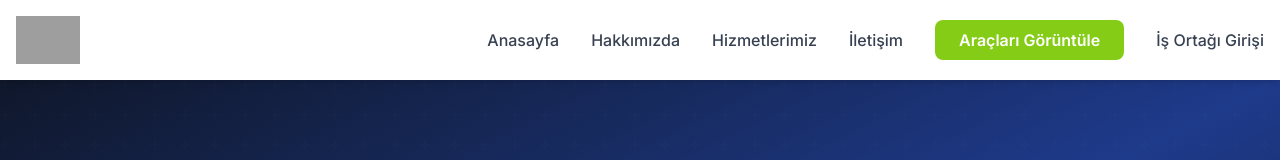
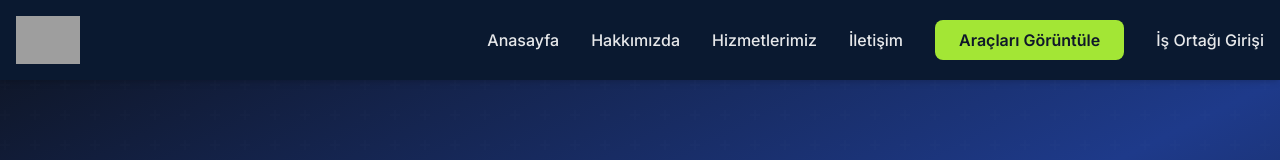
Before and after one commit to sinanzenbil-lgtm/carflex, a Next.js app: page / in a window 1280 px wide. Shown: the top 160 px of the page. Built offline with nearby package versions, Linux system fonts and the light colour scheme; grey boxes are pictures that could not be loaded.

Commit message:
Update header to navy top bar

```diff
--- a/app/components/Header.tsx
+++ b/app/components/Header.tsx
@@ -16,7 +16,7 @@ export default function Header() {
   ]
 
   return (
-    <header className="fixed top-0 left-0 right-0 z-50 bg-white/95 backdrop-blur-sm shadow-md">
+    <header className="fixed top-0 left-0 right-0 z-50 bg-[#0a1930] shadow-md">
       <div className="container mx-auto px-4">
         <div className="flex items-center justify-between h-20">
           {/* Logo */}
@@ -37,21 +37,21 @@ export default function Header() {
               <Link
                 key={item.href}
                 href={item.href}
-                className="text-gray-700 hover:text-lime-500 font-medium transition-colors relative group"
+                className="text-white/90 hover:text-lime-400 font-medium transition-colors relative group"
               >
                 {item.label}
-                <span className="absolute bottom-0 left-0 w-0 h-0.5 bg-lime-500 group-hover:w-full transition-all duration-300"></span>
+                <span className="absolute bottom-0 left-0 w-0 h-0.5 bg-lime-400 group-hover:w-full transition-all duration-300"></span>
               </Link>
             ))}
             <Link
               href="/vehicles"
-              className="bg-lime-500 text-white px-6 py-2 rounded-lg font-semibold hover:bg-lime-600 transition-colors"
+              className="bg-lime-400 text-slate-900 px-6 py-2 rounded-lg font-semibold hover:bg-lime-300 transition-colors"
             >
               Araçları Görüntüle
             </Link>
             <Link
               href="/login"
-              className="text-gray-700 hover:text-lime-500 font-medium transition-colors"
+              className="text-white/90 hover:text-lime-400 font-medium transition-colors"
             >
               İş Ortağı Girişi
             </Link>
@@ -60,7 +60,7 @@ export default function Header() {
           {/* Mobile Menu Button */}
           <button
             onClick={() => setIsMenuOpen(!isMenuOpen)}
-            className="md:hidden p-2 text-gray-700 hover:text-lime-500 transition-colors"
+            className="md:hidden p-2 text-white/90 hover:text-lime-400 transition-colors"
           >
             {isMenuOpen ? <X className="w-6 h-6" /> : <Menu className="w-6 h-6" />}
           </button>
@@ -68,14 +68,14 @@ export default function Header() {
 
         {/* Mobile Navigation */}
         {isMenuOpen && (
-          <div className="md:hidden pb-4 border-t border-gray-200 mt-4 pt-4">
+          <div className="md:hidden pb-4 border-t border-white/10 mt-4 pt-4">
             <nav className="flex flex-col gap-4">
               {navItems.map((item) => (
                 <Link
                   key={item.href}
                   href={item.href}
                   onClick={() => setIsMenuOpen(false)}
-                  className="text-gray-700 hover:text-lime-500 font-medium transition-colors py-2"
+                  className="text-white/90 hover:text-lime-400 font-medium transition-colors py-2"
                 >
                   {item.label}
                 </Link>
@@ -83,14 +83,14 @@ export default function Header() {
               <Link
                 href="/vehicles"
                 onClick={() => setIsMenuOpen(false)}
-                className="bg-lime-500 text-white px-6 py-2 rounded-lg font-semibold hover:bg-lime-600 transition-colors text-center"
+                className="bg-lime-400 text-slate-900 px-6 py-2 rounded-lg font-semibold hover:bg-lime-300 transition-colors text-center"
               >
                 Araçları Görüntüle
               </Link>
               <Link
                 href="/login"
                 onClick={() => setIsMenuOpen(false)}
-                className="text-gray-700 hover:text-lime-500 font-medium transition-colors py-2"
+                className="text-white/90 hover:text-lime-400 font-medium transition-colors py-2"
               >
                 İş Ortağı Girişi
               </Link>
```
